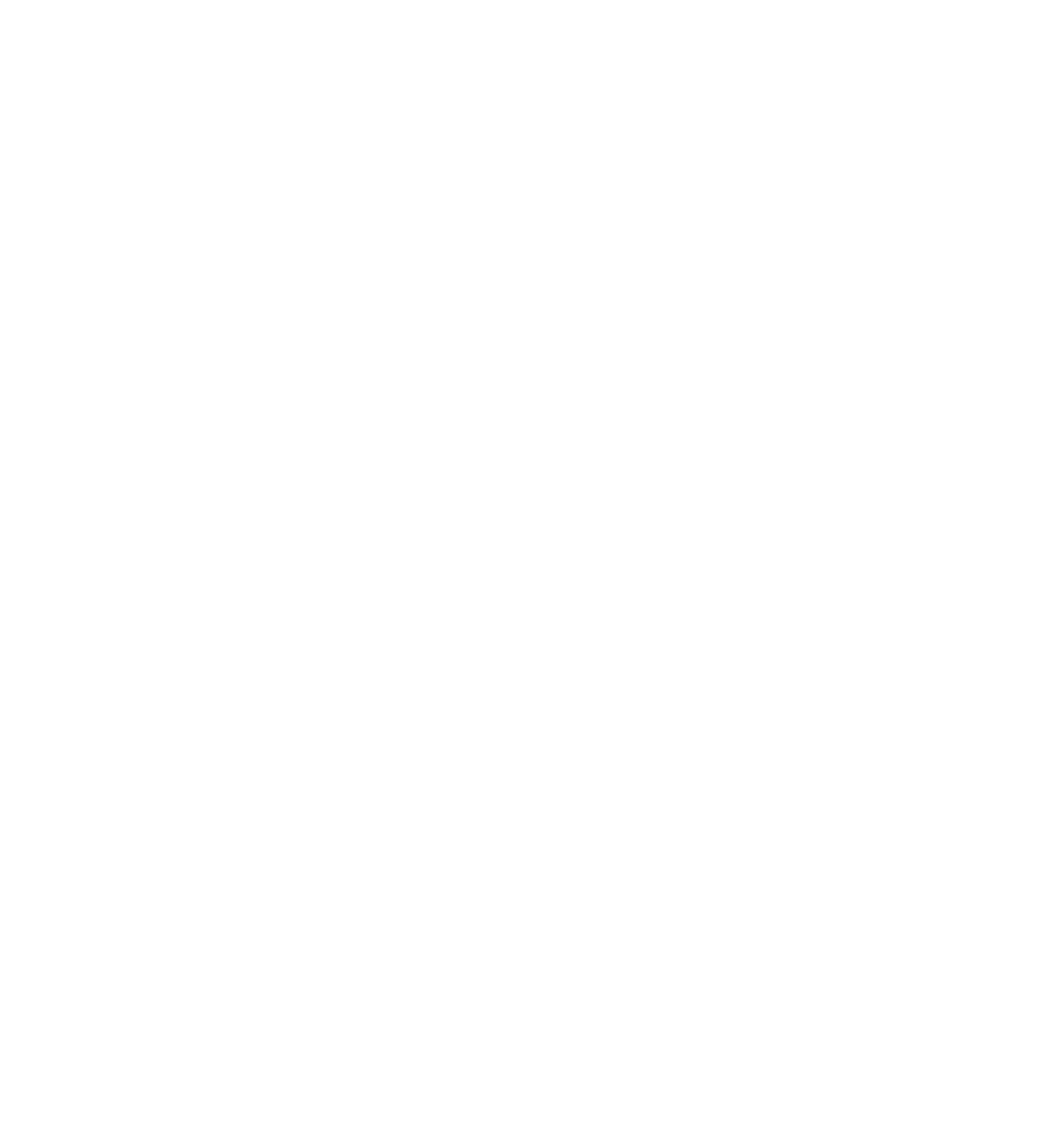
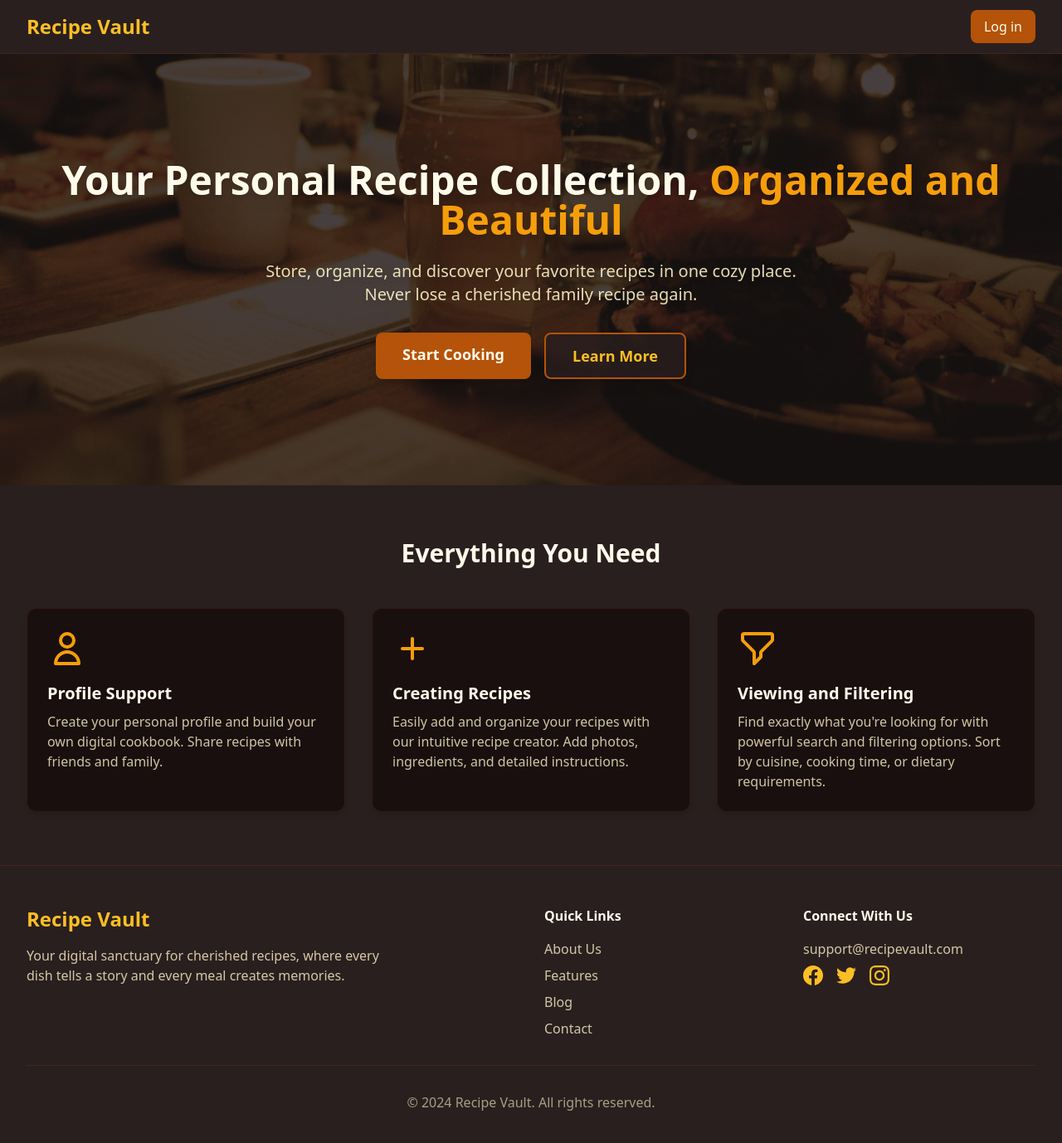
Before and after one commit to denisss555555555/Recipe-Vault, a Vue app: page / in a window 1280 px wide. Shown: the top 1378 px of the page at 83% size. Before the commit the page ends 800 px from the top, so only its background shows below. Built offline with nearby package versions, Linux system fonts and the light colour scheme.

Commit message:
add router view and page layout

```diff
--- a/src/App.vue
+++ b/src/App.vue
@@ -1,8 +1,15 @@
-<script setup lang="ts">
-</script>
-
 <template>
+  <header>
+    <Header />
+  </header>
+  <main>
+    <router-view />
+  </main>
+  <Footer />
 </template>
 
-<style scoped>
-</style>
+<script setup lang="ts">
+import Header from "./components/Header.vue";
+import Footer from "./components/Footer.vue";
+</script>
+<style scoped></style>
```
